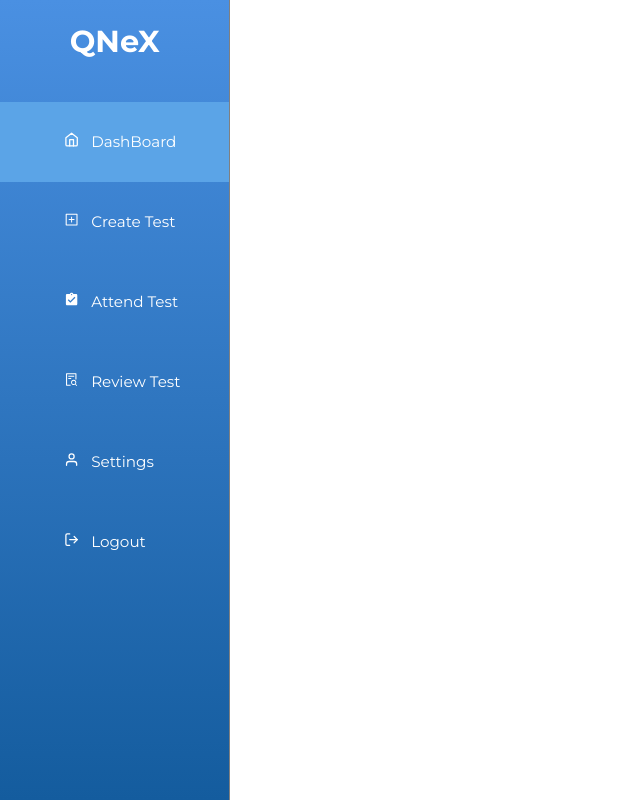
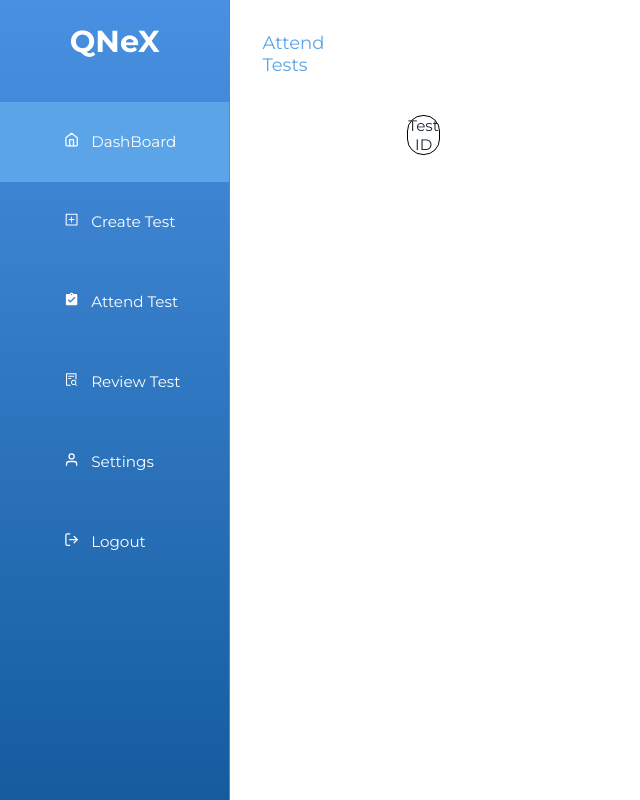
Before and after one commit to imanmay2/QNeX, a React (Vite) app in the folder client/ui/: page /attendTest in a window 1280 px wide. Shown: the whole page, without its empty margins (0-640 px from the left). Built offline with nearby package versions, Linux system fonts and the light colour scheme; a web font is replaced by a local one.

Commit message:
createTest doing tommo

```diff
--- a/client/ui/src/components/AttendTest.jsx
+++ b/client/ui/src/components/AttendTest.jsx
@@ -1,12 +1,16 @@
 import "./css/attendTest.css";
 import { Options } from "./Options";
-
 function AttendTest(){
     return(
         <div className="attendTest">
             <Options/>
+
             <div className="main_">
+                <font className="heading">Attend Tests</font>
+                <div className="askid">
+                    <center>Test ID</center>
 
+                </div>
             </div>
         </div>
     );
--- a/client/ui/src/components/css/attendTest.css
+++ b/client/ui/src/components/css/attendTest.css
@@ -7,4 +7,18 @@
 
 .main_{
     display:flex;
+    margin:2rem;
 }
+
+.askid{
+    border:1px solid black;
+    border-radius:16px;
+    height:fit-content;
+    width: fit-content;
+    margin:50%;
+}
+
+.heading{
+    font-size:large;
+    color: #5BA4E7;
+}
```
